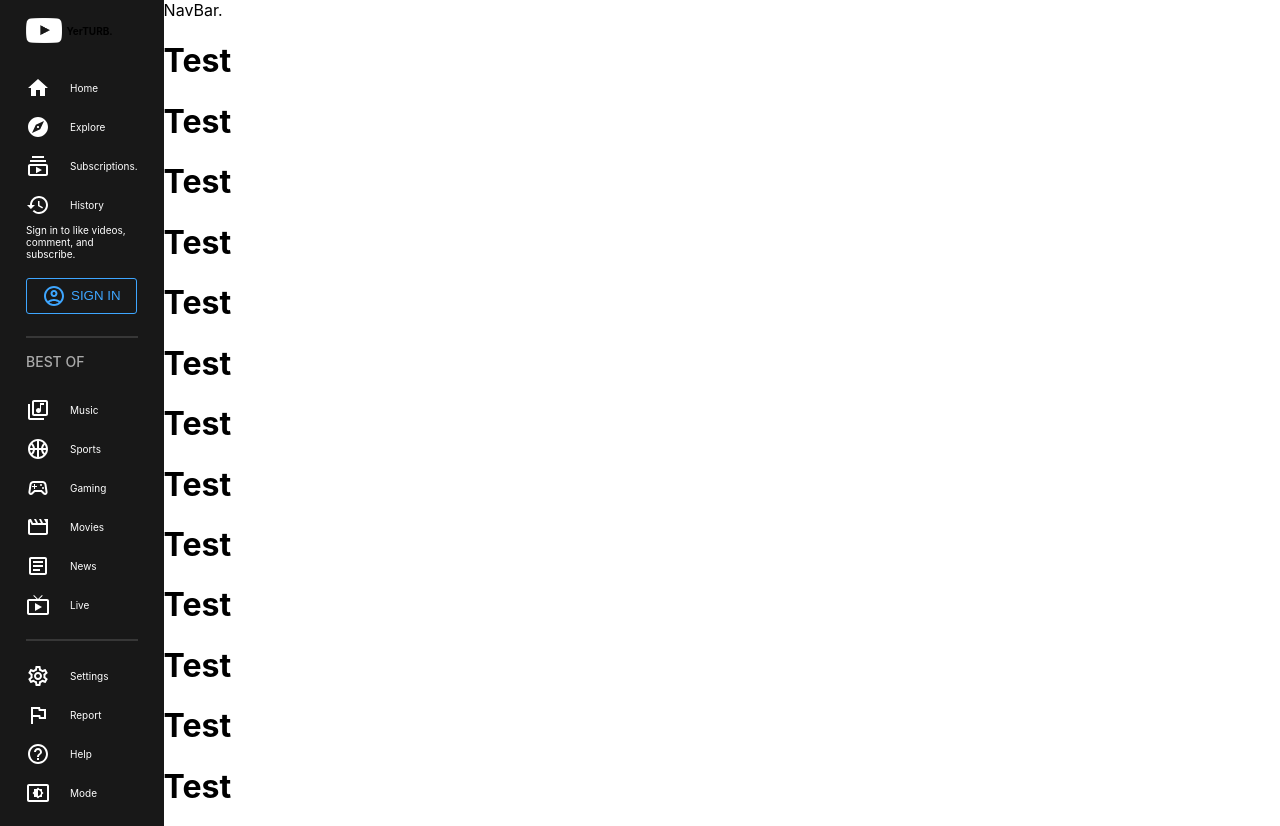
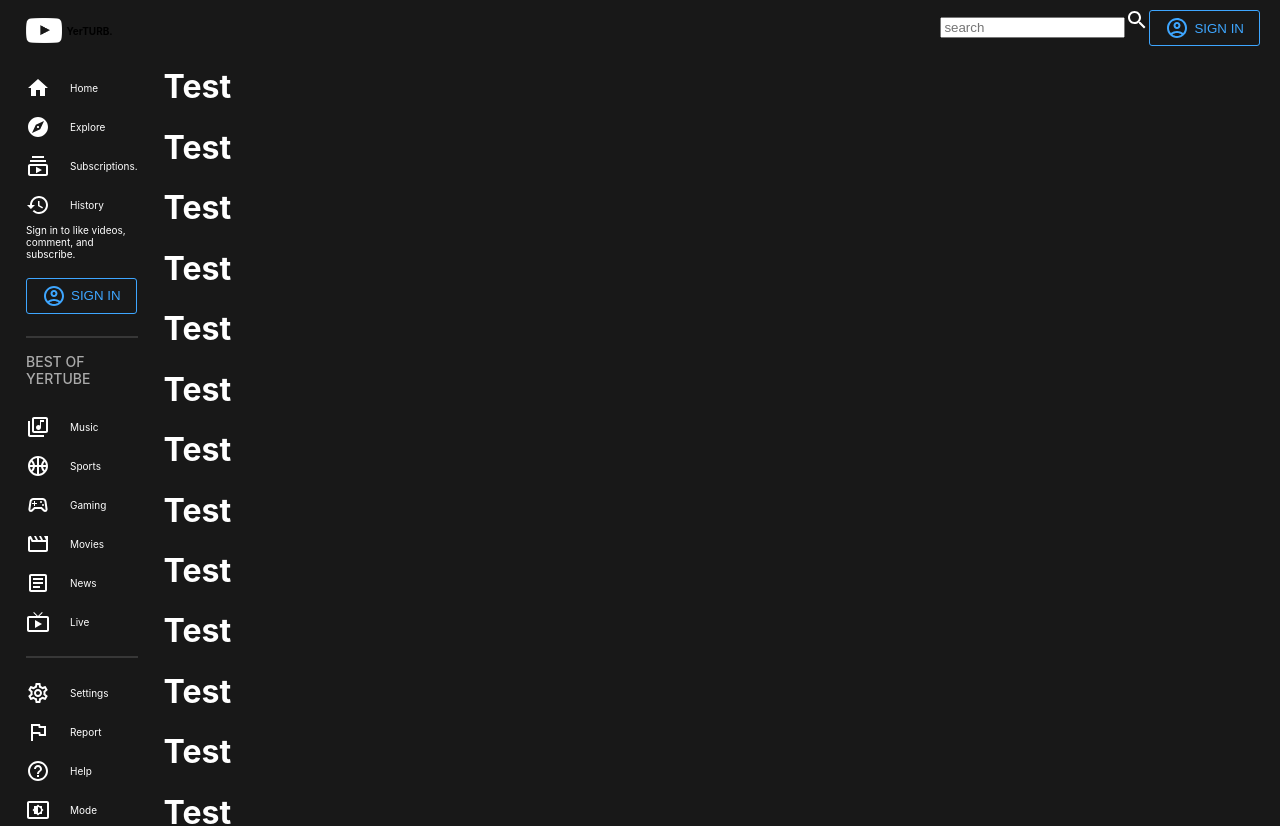
Before and after one commit to idbic/MERN-Video-Upload-Component, a React (Create React App) app: page / in a window 1280 px wide. Shown: the top 826 px of the page. Built offline with nearby package versions, Linux system fonts and the light colour scheme.

Commit message:
added navbar and search input with styled components

```diff
--- a/src/App.js
+++ b/src/App.js
@@ -9,7 +9,9 @@
   display: flex;
 `
 const Main = styled.div`
-  flex:7
+  flex:7;
+  background-color: ${({ theme }) => theme.bg};
+  color: ${({ theme }) => theme.text}
 `
 
 const Wrapper = styled.div`
--- a/src/components/Menu.jsx
+++ b/src/components/Menu.jsx
@@ -124,7 +124,7 @@
             </Item>
         </Login>
         <Hr />
-        <Title>BEST OF</Title>
+        <Title>BEST OF YERTUBE</Title>
         <Item>
           <LibraryMusicOutlinedIcon />
           Music
--- a/src/components/Navbar.jsx
+++ b/src/components/Navbar.jsx
@@ -1,9 +1,52 @@
 import React from "react";
+import styled from 'styled-components'
+import AccountCircleOutlinedIcon from "@mui/icons-material/AccountCircleOutlined";
+import  SearchOutlinedIcon  from "@mui/icons-material/SearchOutlined";
+const Container = styled.div`
+position: sticky;
+top: 0;
+background-color: ${({theme})=> theme.bg}`;
+const Wrapper = styled.div`
+  display: flex;
+  align-items: center;
+  justify-content: flex-end;
+  height: 100%;
+  padding: 0px 20px;
+  position: relative;
+`;
+const Search = styled.div``;
+const Input = styled.input``;
+const Button = styled.button`
+  padding: 5px 15px;
+  background-color: transparent;
+  border: 1px solid #3ea6ff;
+  color: #3ea6ff;
+  border-radius: 3px;
+  font-weight: 500;
+  margin-top: 10px;
+  cursor: pointer;
+  display: flex;
+  align-items: center;
+  gap: 5px;
 
+`;
 
-export default function NavBar(){
+export default function NavBar() {
 
-    return(
-        <div>NavBar.</div>
+    return (
+        <><Container>
+            <Wrapper>
+                <Search>
+                    <Input placeholder="search"/>
+                    <SearchOutlinedIcon/>
+                    </Search>
+            <Button>
+                <AccountCircleOutlinedIcon />
+                SIGN IN
+            </Button>
+
+            </Wrapper>
+            </Container>
+        </>
     )
 }
```
